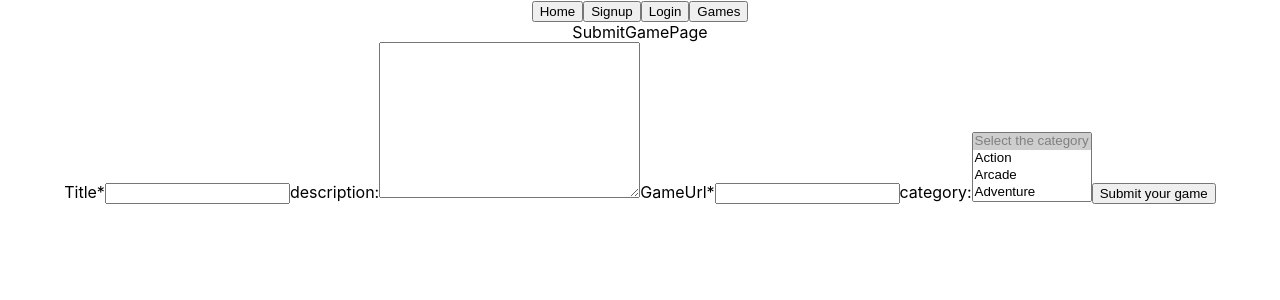
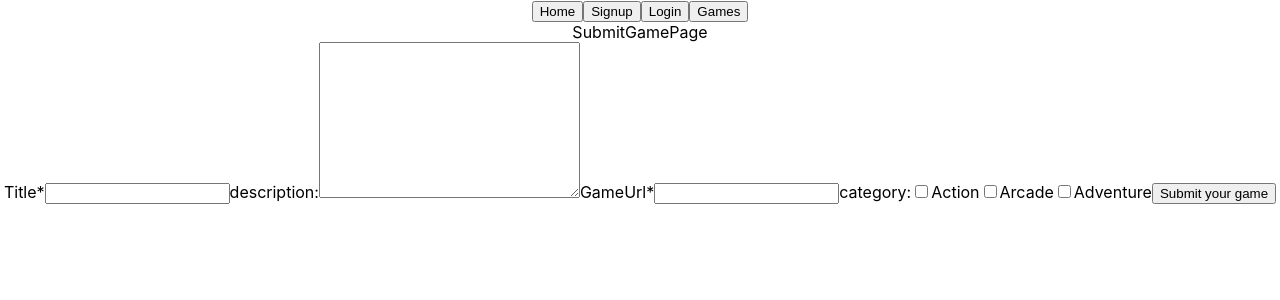
Before and after one commit to miloliveira/playhack-client, a React (Create React App) app: page /submit-game/1 in a window 1280 px wide. Shown: the top 300 px of the page. Built offline with nearby package versions, Linux system fonts and the light colour scheme.

Commit message:
edit profile + submit game

```diff
--- a/src/components/CreateComments.jsx
+++ b/src/components/CreateComments.jsx
@@ -5,7 +5,7 @@ import { Link, useParams } from "react-router-dom";
 function Comments(props) {
 
     const [content, setContent] = useState("")
-    const{gameId}=props
+    const{gameId, setIsUpdated}=props
     const getToken = localStorage.getItem("authToken");
     const [errorMessage, setErrorMessage] = useState(undefined);
     const handleContent = (e) => {
@@ -24,6 +24,7 @@ function Comments(props) {
         })
         .then((response) => {
           setContent("")
+          setIsUpdated(false)
         })
         .catch((err) => {
           setErrorMessage(err.response.data.errorMessage);
--- a/src/components/ViewComments.jsx
+++ b/src/components/ViewComments.jsx
@@ -3,7 +3,7 @@ import axios from "axios";
 import { Link, useParams } from "react-router-dom";
 import { AuthContext } from "../context/auth.context";
 function ViewComments(props) {
-  const { gameId } = props;
+  const { gameId, isUpdated, setIsUpdated  } = props;
   const { isLoggedIn, user } = useContext(AuthContext);
   const [commentList, setCommentList] = useState([]);
   const getToken = localStorage.getItem("authToken");
@@ -14,6 +14,7 @@ function ViewComments(props) {
         `${process.env.REACT_APP_API_URL}/game/${gameId}/comments`
       );
       setCommentList(response.data);
+      setIsUpdated(true)
     } catch (error) {
       console.log(error);
     }
@@ -25,11 +26,12 @@ function ViewComments(props) {
         Authorization: `Bearer ${getToken}`,
       },
     });
+    setIsUpdated(false)
   };
 
   useEffect(() => {
     getComments();
-  }, []);
+  }, [isUpdated]);
 console.log(commentList)
   return (
     <div>
@@ -43,12 +45,12 @@ console.log(commentList)
                 {comment.user.name}
               </Link> */}
               <p>{comment.content}</p>
-              <p>{comment.user._id}</p>
-              {/* {user._id === comment.user._id && (
+              <p>{comment.user.name}</p>
+              {user._id === comment.user._id && (
                 <button onClick={() => deleteComment(comment._id)}>
                   Delete
                 </button>
-              )} */}
+              )}
 
             </div>
           );
--- a/src/pages/EditProfilePage.jsx
+++ b/src/pages/EditProfilePage.jsx
@@ -25,11 +25,12 @@ function EditProfilePage() {
         },
       } */
       );
+      console.log(response.data)
       setName(response.data.name);
       setEmail(response.data.email);
       setPassword(response.data.password);
       setBio(response.data.bio);
-      /* setImageUrl(response.data.imageUrl); */
+      setImageUrl(response.data.imageUrl);
       setCohort(response.data.cohort);
       setCohortType(response.data.cohortType);
       setCampus(response.data.campus);
@@ -133,14 +134,14 @@ function EditProfilePage() {
           value={password}
           onChange={handlePassword}
         /> */}
-        {/*
+
         <label htmlFor="imageUrl">ImageUrl:</label>
         <input
           type="file"
           name="imageUrl"
           value={imageUrl}
           onChange={handleImageUrl}
-        /> */}
+        />
 
         <label htmlFor="bio">Bio:</label>
         <textarea
--- a/src/pages/GameDetailsPage.jsx
+++ b/src/pages/GameDetailsPage.jsx
@@ -1,15 +1,15 @@
 import React, { useState, useEffect, useContext } from "react";
 import axios from "axios";
-import { AuthContext } from '../context/auth.context';
+import { AuthContext } from "../context/auth.context";
 
 import { Link, useParams } from "react-router-dom";
 import CreateComments from "../components/CreateComments";
 import ViewComments from "../components/ViewComments";
 
 function GameDetailsPage() {
-  const { isLoggedIn}= useContext(AuthContext);
+  const { isLoggedIn } = useContext(AuthContext);
   const [game, setGame] = useState(null);
-
+  const [isUpdated, setIsUpdated] = useState(true);
   const { gameId } = useParams();
 
   const getGame = async () => {
@@ -36,7 +36,9 @@ function GameDetailsPage() {
             <h4>Submited by: {game.user.name}</h4>
           </Link>
           <p>{game.description}</p>
-          {game.category.map((cat)=> <p>{cat}</p> )}
+          {game.category.map((cat) => (
+            <p>{cat}</p>
+          ))}
 
           <button>
             <a href={game.gameUrl} target="_blank" rel="noreferrer">
@@ -51,10 +53,8 @@ function GameDetailsPage() {
             ></iframe>
           </div>
 
-          <ViewComments gameId={game._id} />
-          {isLoggedIn &&
-          <CreateComments gameId={game._id} />
-          }
+          <ViewComments gameId={game._id} isUpdated={isUpdated} setIsUpdated={setIsUpdated} />
+          {isLoggedIn && <CreateComments gameId={game._id} isUpdated={isUpdated} setIsUpdated={setIsUpdated} />}
         </>
       )}
     </div>
--- a/src/pages/SubmitGamePage.jsx
+++ b/src/pages/SubmitGamePage.jsx
@@ -9,6 +9,7 @@ function SubmitGamePage() {
   const [gameUrl, setGameUrl] = useState("");
   const [description, setDescription] = useState("");
   const [category, setCategory] = useState([]);
+/*   const [thumbnail, setThumbnail] = useState(second) */
   const getToken = localStorage.getItem("authToken");
   const navigate = useNavigate();
   const [errorMessage, setErrorMessage] = useState(undefined);
@@ -23,9 +24,9 @@ function SubmitGamePage() {
   };
 
   const handleCategory = (e) => {
-    setCategory([category, ...e.target.value]);
+    setCategory([...category, e.target.value]);
   };
-
+console.log(category)
 
   const handleSubmit = (e) => {
     e.preventDefault();
@@ -79,7 +80,17 @@ function SubmitGamePage() {
         />
 
 <label htmlFor="category">category:</label>
-        <select
+
+        <input type="checkbox" value="Action" name="category" onClick={handleCategory} />
+        <label htmlFor="Action">Action</label>
+
+        <input type="checkbox" value="Arcade" name="category" onClick={handleCategory}/>
+        <label htmlFor="Arcade">Arcade</label>
+
+        <input type="checkbox" value="Adventure" name="category" onClick={handleCategory} />
+        <label htmlFor="Adventure">Adventure</label>
+
+       {/*  <select
           id="category"
           name="category"
           multiple
@@ -94,7 +105,7 @@ function SubmitGamePage() {
           <option value="Shoting">Shoting</option>
           <option value="Sports">Sports</option>
           <option value="Other">Other</option>
-        </select>
+        </select> */}
 
         <button type="submit">Submit your game</button>
 
```
